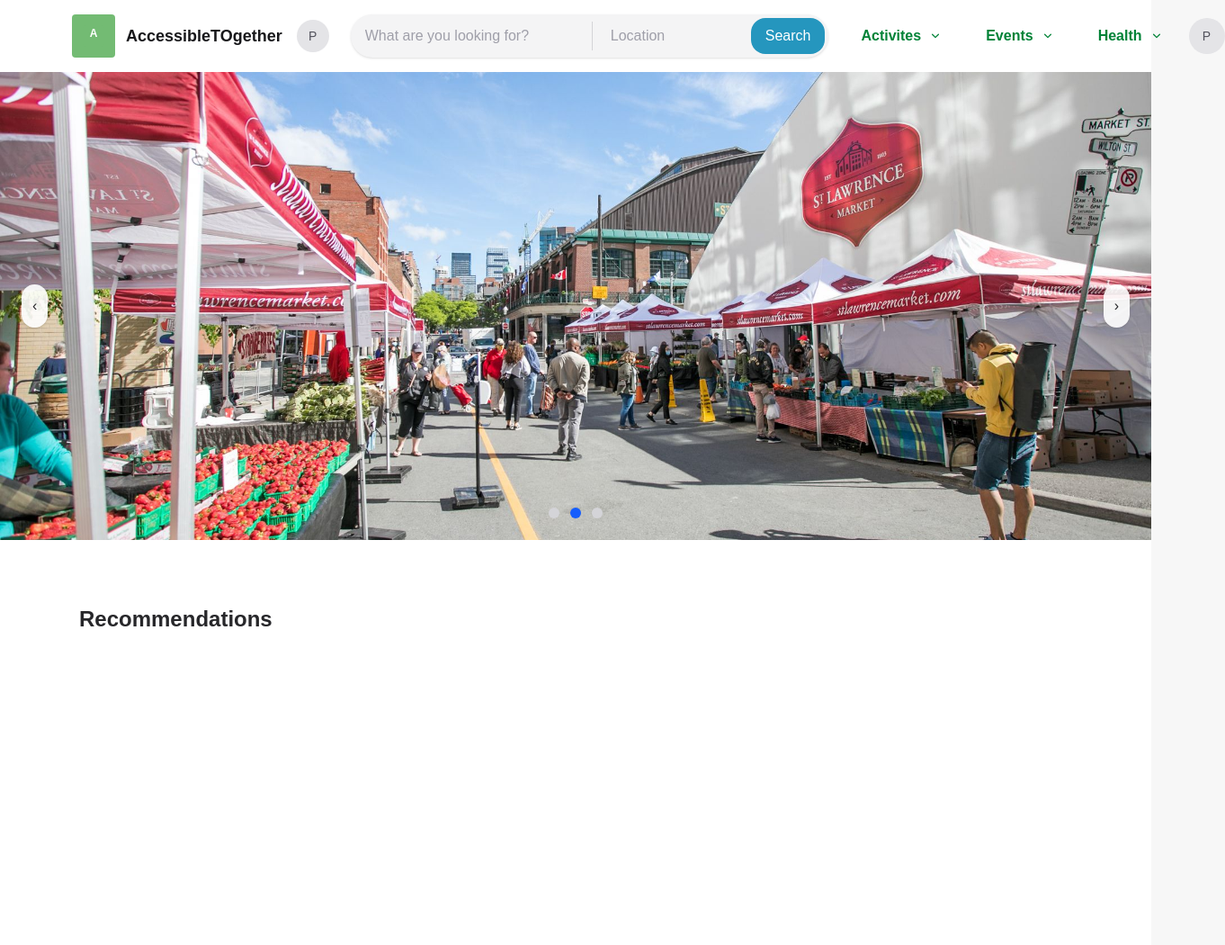
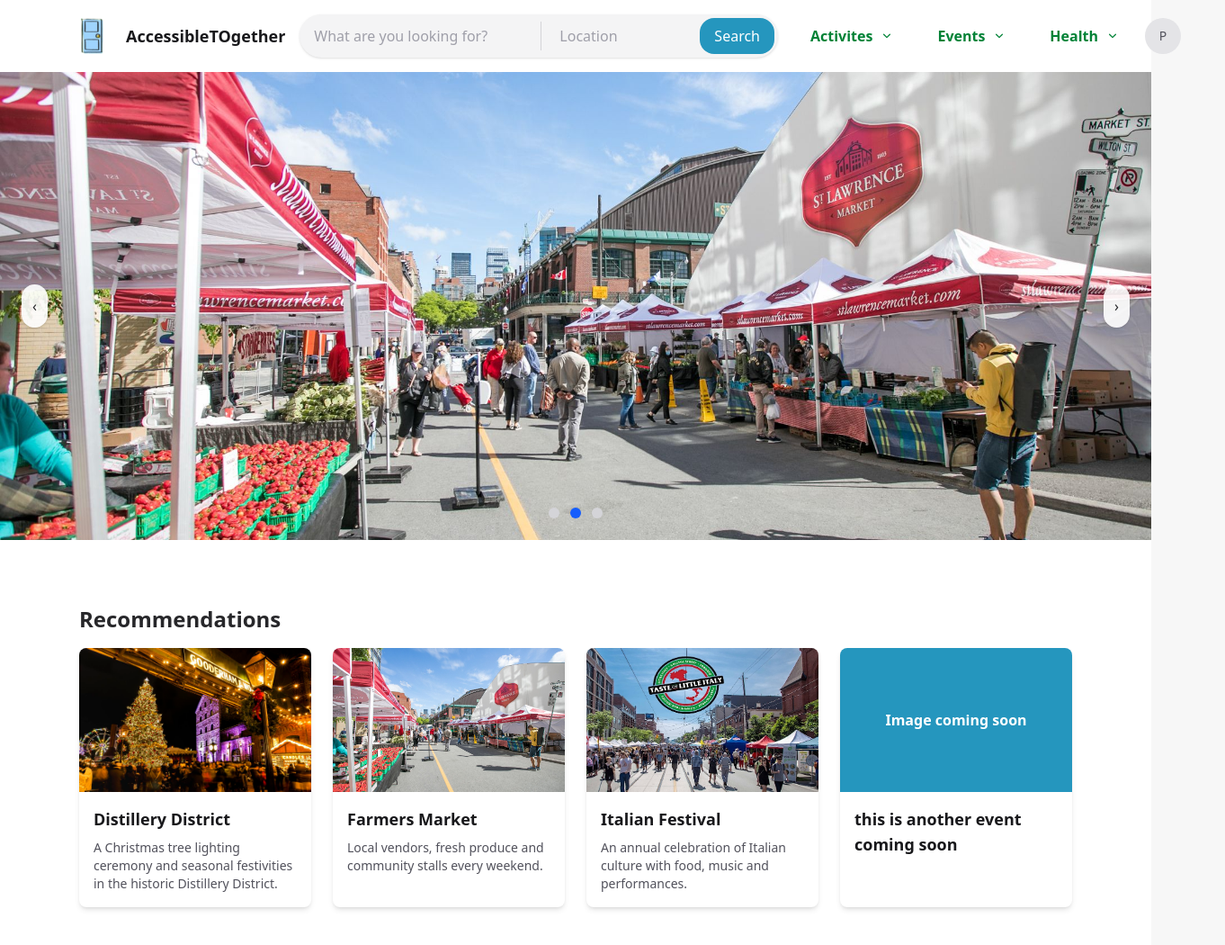
Before and after one commit to theRedKh/accessible-TO, a Next.js app in the folder client/: page / in a window 1280 px wide. Shown: the top 1050 px of the page at 90% size, 1362 px wide, since content can reach past the window. Built offline with nearby package versions, Linux system fonts and the light colour scheme.

Commit message:
final commit

```diff
--- a/client/src/app/globals.css
+++ b/client/src/app/globals.css
@@ -8,14 +8,16 @@
   /* Expose mapping variables used across the app */
   --color-background: var(--background);
   --color-foreground: var(--foreground);
-  --font-sans: var(--font-geist-sans);
-  --font-mono: var(--font-geist-mono);
+  /* main font variable provided by next/font (Nunito) */
+  --font-sans: var(--font-nunito);
+  /* fallback monospace mapping */
+  --font-mono: ui-monospace, SFMono-Regular, Menlo, Monaco, "Roboto Mono", "Courier New", monospace;
 }
 
 body {
   background: var(--background);
   color: var(--foreground);
-  font-family: Arial, Helvetica, sans-serif;
+  font-family: var(--font-sans), Arial, Helvetica, sans-serif;
 }
 
 /* Utility: use dynamic viewport height (100dvh) for large 1440px+ screens
--- a/client/src/app/layout.js
+++ b/client/src/app/layout.js
@@ -1,14 +1,10 @@
-import { Geist, Geist_Mono } from "next/font/google";
+import { Nunito } from "next/font/google";
 import "./globals.css";
 
-const geistSans = Geist({
-  variable: "--font-geist-sans",
+const nunito = Nunito({
+  variable: "--font-nunito",
   subsets: ["latin"],
-});
-
-const geistMono = Geist_Mono({
-  variable: "--font-geist-mono",
-  subsets: ["latin"],
+  weight: ["300", "400", "600", "700"],
 });
 
 export const metadata = {
@@ -19,9 +15,7 @@
 export default function RootLayout({ children }) {
   return (
     <html lang="en" suppressHydrationWarning>
-      <body
-        className={`${geistSans.variable} ${geistMono.variable} antialiased`}
-      >
+      <body className={`${nunito.variable} antialiased`}>
         {children}
       </body>
     </html>
--- a/client/src/app/page.js
+++ b/client/src/app/page.js
@@ -2,6 +2,7 @@
 import React, { useEffect, useState } from "react";
 import CategoryDropdown from "../components/CategoryDropdown";
 import NavBar from "../components/NavBar";
+import Recommed from "../components/recommed";
 
 export default function Home() {
   const slides = [
@@ -185,6 +186,32 @@
       <main className="w-full max-w-6xl mx-auto p-6">
         <section className="bg-white min-h-[400px]">
           <h2 className="text-2xl font-semibold mb-4">Recommendations</h2>
+
+          <div className="grid grid-cols-1 md:grid-cols-2 lg:grid-cols-4 gap-6 mt-4">
+            <Recommed
+              image="/images/christnbkm.jpg"
+              title="Distillery District"
+              description="A Christmas tree lighting ceremony and seasonal festivities in the historic Distillery District."
+            />
+
+            <Recommed
+              image="/images/farmermarket.jpg"
+              title="Farmers Market"
+              description="Local vendors, fresh produce and community stalls every weekend."
+            />
+
+            <Recommed
+              image="/images/Italy.jpg"
+              title="Italian Festival"
+              description="An annual celebration of Italian culture with food, music and performances."
+            />
+
+            <Recommed
+              image={null}
+              title="this is another event coming soon"
+              description=""
+            />
+          </div>
         </section>
       </main>
     </div>
--- a/client/src/components/NavBar.js
+++ b/client/src/components/NavBar.js
@@ -7,21 +7,15 @@
     <nav className="max-w-6xl mx-auto flex flex-col sm:flex-row items-start sm:items-center sm:justify-between gap-3 sm:gap-6 py-4 pl-2 pr-4 sm:pl-4 sm:pr-6">
       <div className="flex items-center gap-4 flex-1 sm:flex-none">
         <a href="/" aria-label="AccessibleTOgether home" className="flex items-center gap-3 group focus:outline-none">
-          <div className="w-10 h-10 sm:w-12 sm:h-12 bg-[#73bb73] rounded flex items-center justify-center text-white font-bold hover:shadow-[0_6px_18px_rgba(115,187,115,0.2)] transition-all duration-200 ease-in-out group-focus:ring-2 group-focus:ring-[#73bb73] group-focus:ring-opacity-20">
-            <svg className="w-6 h-6" viewBox="0 0 24 24" fill="none" xmlns="http://www.w3.org/2000/svg" aria-hidden>
-              <rect width="24" height="24" rx="4" fill="#73bb73" />
-              <text x="50%" y="54%" textAnchor="middle" fontWeight="700" fontSize="12" fill="white">A</text>
-            </svg>
+          {/* Clean logo: image only, keep original size but simplified styling */}
+          <div className="w-10 h-10 sm:w-12 sm:h-12 rounded overflow-hidden flex items-center justify-center">
+            <img src="/images/logo.png" alt="AccessibleTOgether logo" className="w-full h-full object-contain" />
           </div>
 
           <span className="hidden sm:inline-block text-lg font-semibold text-zinc-900 group-hover:underline">AccessibleTOgether</span>
         </a>
 
-        <div className="hidden md:flex 2xl:hidden items-center">
-          <div className="w-9 h-9 bg-zinc-200 rounded-full flex items-center justify-center cursor-pointer mr-2">
-            <span className="text-sm text-zinc-600">P</span>
-          </div>
-        </div>
+
 
         <button
           aria-controls="mobile-cats"
--- /dev/null
+++ b/client/src/components/recommed.js
@@ -0,0 +1,21 @@
+"use client"
+import React from "react";
+
+export default function Recommed({ image, title, description }) {
+  return (
+    <article className="bg-white rounded-lg shadow-md overflow-hidden">
+      {image ? (
+        <img src={image} alt={title || "Recommendation image"} className="w-full h-40 object-cover" />
+      ) : (
+        <div className="w-full h-40 bg-[#2596be] flex items-center justify-center">
+          <span className="text-white font-semibold">Image coming soon</span>
+        </div>
+      )}
+
+      <div className="p-4">
+        <h3 className="text-lg font-semibold text-zinc-900">{title}</h3>
+        {description ? <p className="mt-2 text-sm text-zinc-600">{description}</p> : null}
+      </div>
+    </article>
+  );
+}
```
Also changed, not shown: client/public/images/logo.png (added).
